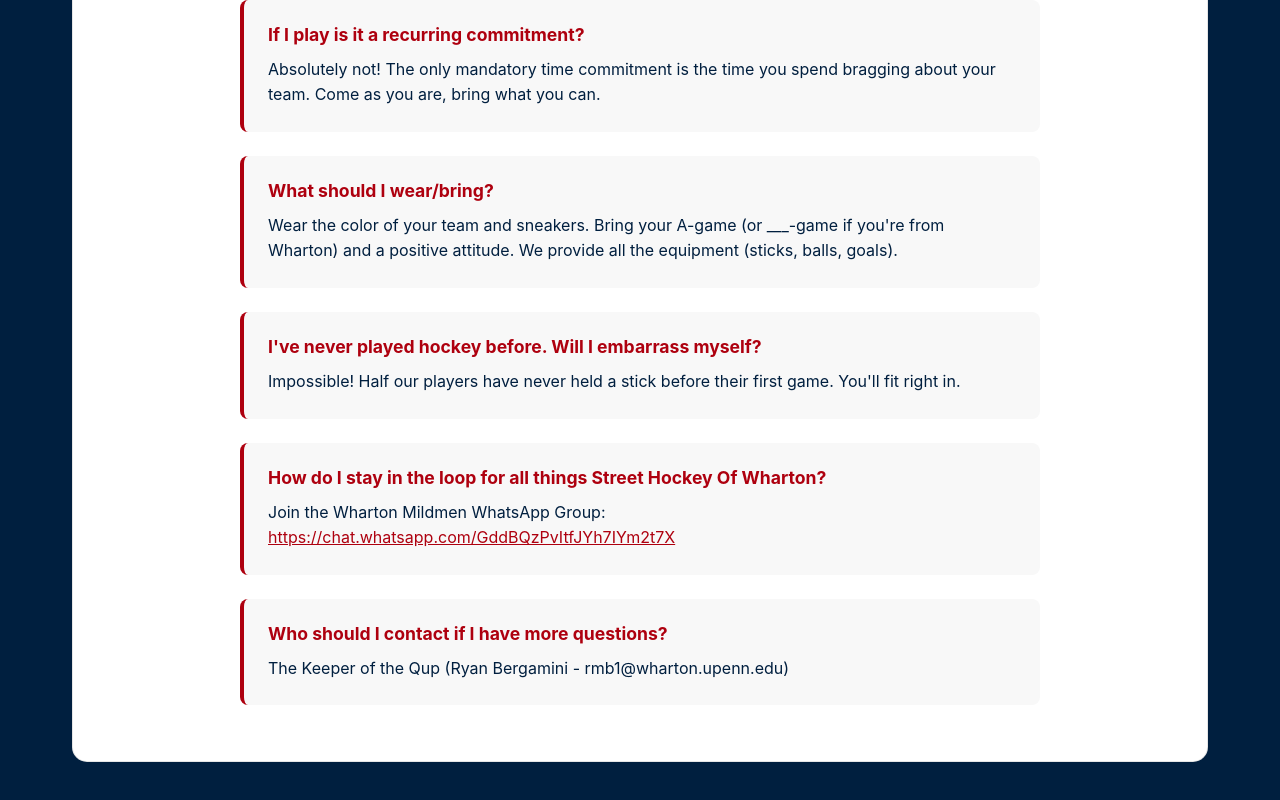
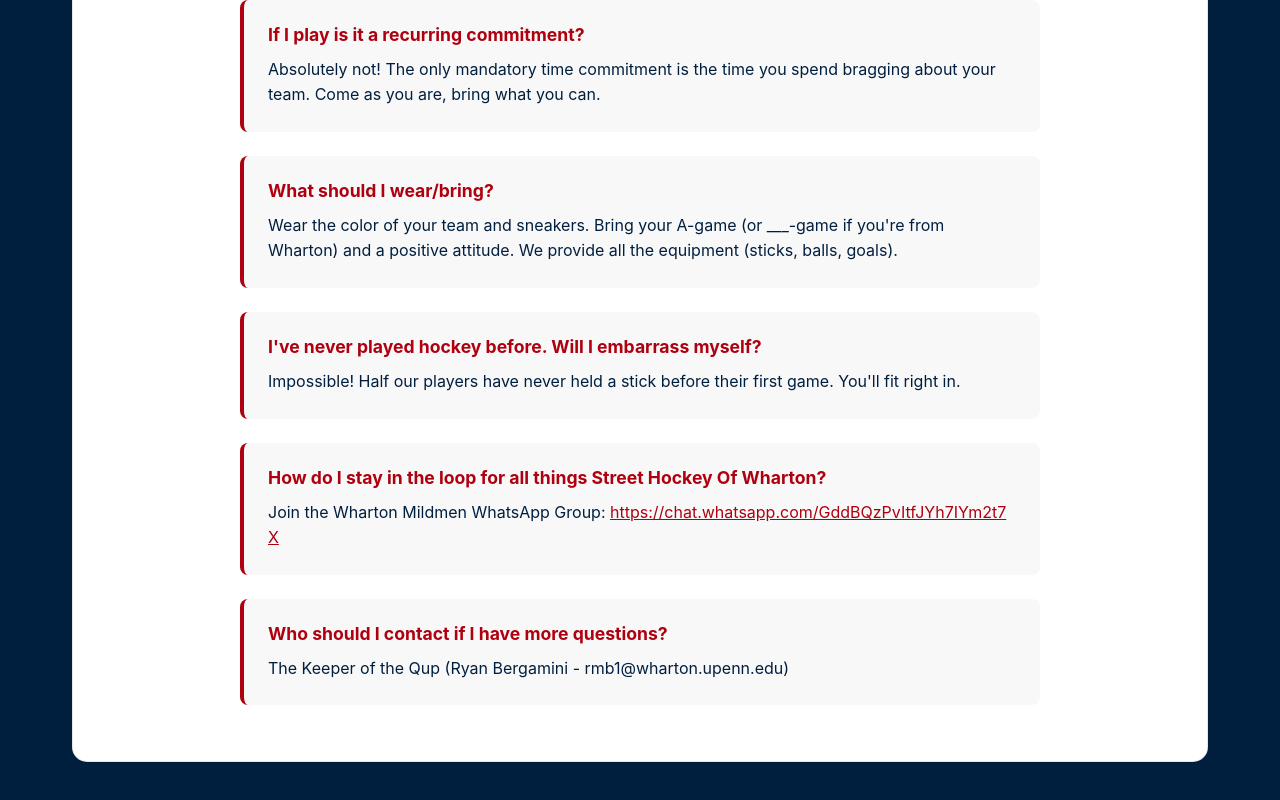
Before and after one commit to rberg27/streethockeyofwharton, a Next.js app: page / in a window 1280 px wide. Shown: the part 3502-4302 px from the top of the page. Built offline with nearby package versions, Linux system fonts and the light colour scheme.

Commit message:
Added WhatsApp Group text wrapping

```diff
--- a/components/FAQ.tsx
+++ b/components/FAQ.tsx
@@ -64,7 +64,7 @@
                     href={faq.link}
                     target="_blank"
                     rel="noopener noreferrer"
-                    style={{ color: '#ae000f', textDecoration: 'underline' }}
+                    style={{ color: '#ae000f', textDecoration: 'underline', wordBreak: 'break-all' }}
                   >
                     {faq.link}
                   </a>
```
